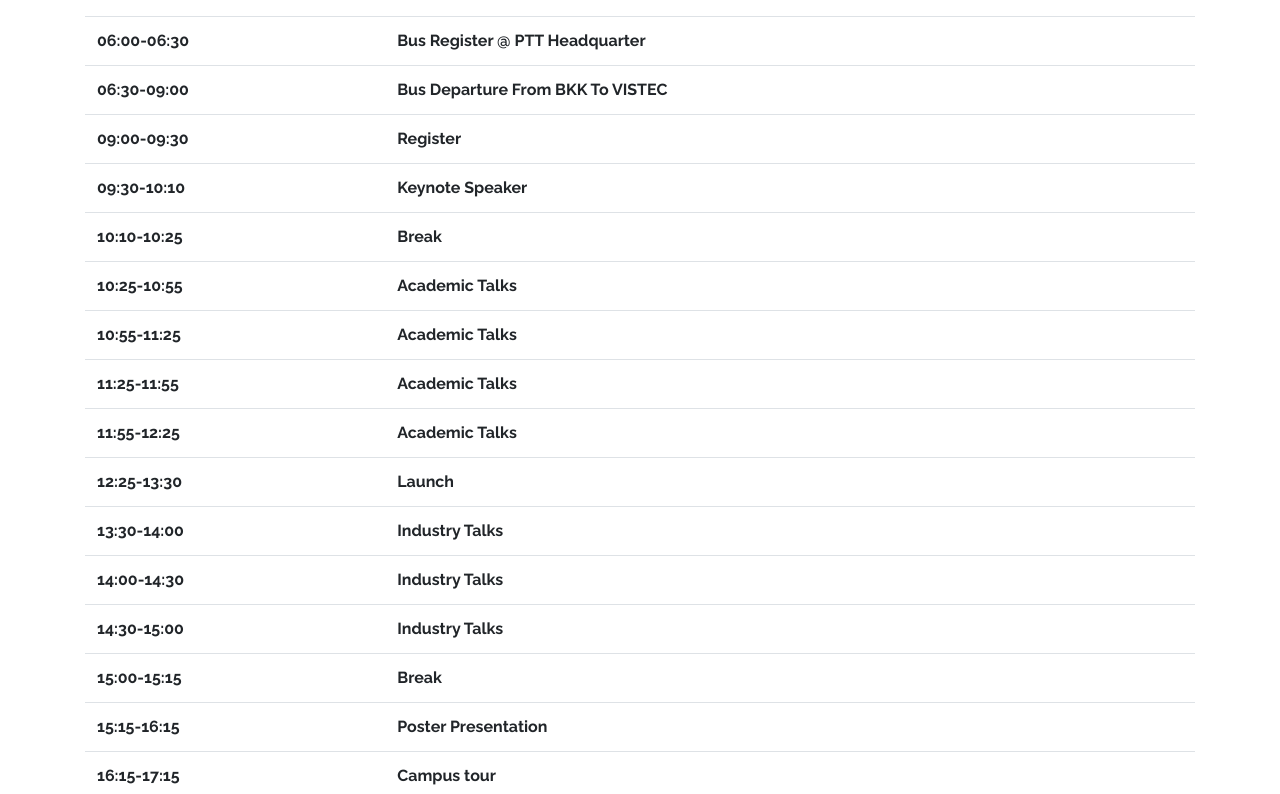
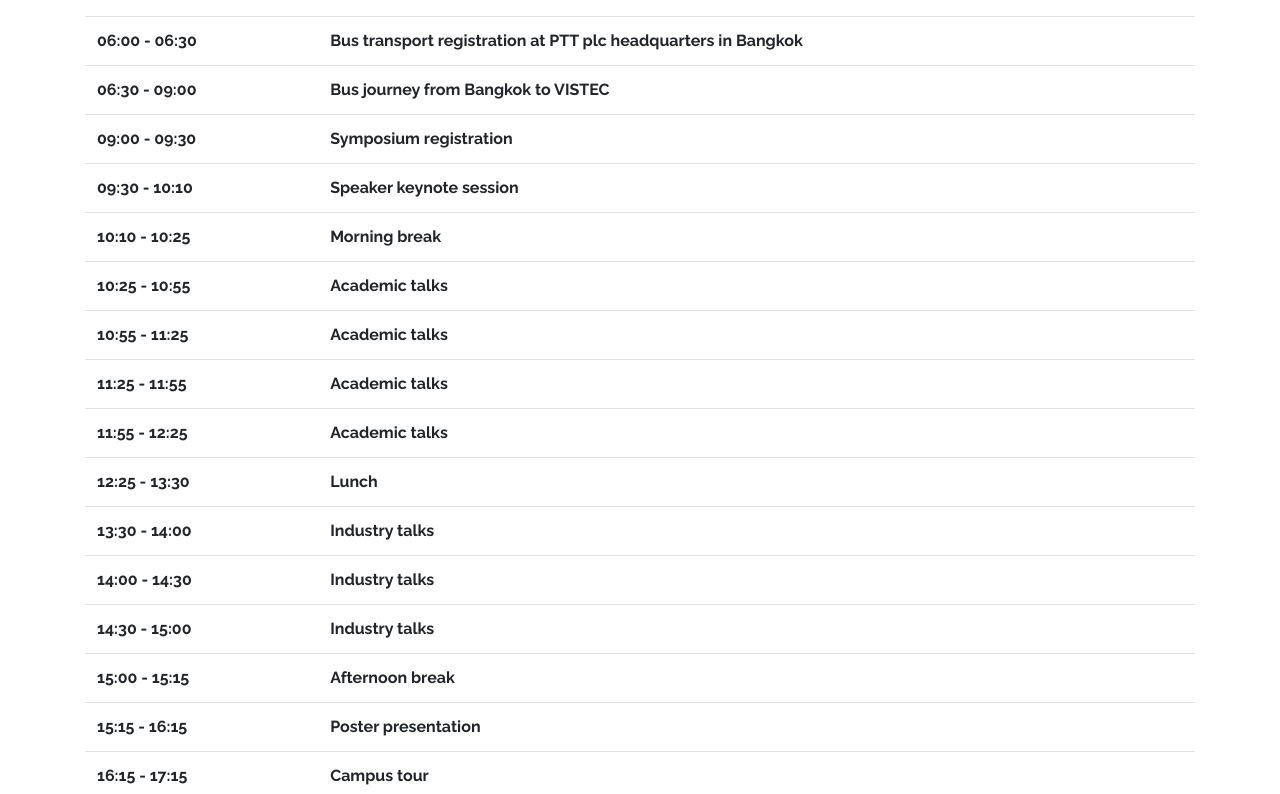
Before and after one commit to ist-fr/2019, a Vue app: page / in a window 1280 px wide. Shown: the part 2426-3220 px from the top of the page. Built offline with nearby package versions, Linux system fonts and the light colour scheme; what vue-scrollactive, vuetable-2 would draw is missing.

Commit message:
Update program

```diff
--- a/src/components/Home/Program.vue
+++ b/src/components/Home/Program.vue
@@ -10,80 +10,80 @@
                 <th>Event</th>
               </tr>
               <tr>
-                <td>06:00-06:30</td>
-                <td>Bus Register @ PTT Headquarter</td>
+                <td>06:00 - 06:30</td>
+                <td>Bus transport registration at PTT plc headquarters in Bangkok</td>
               </tr>
               <tr>
-                <td>06:30-09:00</td>
-                <td>Bus Departure From BKK To VISTEC</td>
+                <td>06:30 - 09:00</td>
+                <td>Bus journey from Bangkok to VISTEC</td>
               </tr>
               <tr>
-                <td>09:00-09:30</td>
-                <td>Register</td>
+                <td>09:00 - 09:30</td>
+                <td>Symposium registration</td>
               </tr>
               <tr>
-                <td>09:30-10:10</td>
-                <td>Keynote Speaker</td>
+                <td>09:30 - 10:10</td>
+                <td>Speaker keynote session</td>
               </tr>
               <tr>
-                <td>10:10-10:25</td>
-                <td>Break</td>
+                <td>10:10 - 10:25</td>
+                <td>Morning break</td>
               </tr>
               <tr>
-                <td>10:25-10:55</td>
-                <td>Academic Talks</td>
+                <td>10:25 - 10:55</td>
+                <td>Academic talks</td>
               </tr>
               <tr>
-                <td>10:55-11:25</td>
-                <td>Academic Talks</td>
+                <td>10:55 - 11:25</td>
+                <td>Academic talks</td>
               </tr>
               <tr>
-                <td>11:25-11:55</td>
-                <td>Academic Talks</td>
+                <td>11:25 - 11:55</td>
+                <td>Academic talks</td>
               </tr>
               <tr>
-                <td>11:55-12:25</td>
-                <td>Academic Talks</td>
+                <td>11:55 - 12:25</td>
+                <td>Academic talks</td>
               </tr>
               <tr>
-                <td>12:25-13:30</td>
-                <td>Launch</td>
+                <td>12:25 - 13:30</td>
+                <td>Lunch</td>
               </tr>
               <tr>
-                <td>13:30-14:00</td>
-                <td>Industry Talks</td>
+                <td>13:30 - 14:00</td>
+                <td>Industry talks</td>
               </tr>
               <tr>
-                <td>14:00-14:30</td>
-                <td>Industry Talks</td>
+                <td>14:00 - 14:30</td>
+                <td>Industry talks</td>
               </tr>
               <tr>
-                <td>14:30-15:00</td>
-                <td>Industry Talks</td>
+                <td>14:30 - 15:00</td>
+                <td>Industry talks</td>
               </tr>
               <tr>
-                <td>15:00-15:15</td>
-                <td>Break</td>
+                <td>15:00 - 15:15</td>
+                <td>Afternoon break</td>
               </tr>
               <tr>
-                <td>15:15-16:15</td>
-                <td>Poster Presentation</td>
+                <td>15:15 - 16:15</td>
+                <td>Poster presentation</td>
               </tr>
               <tr>
-                <td>16:15-17:15</td>
+                <td>16:15 - 17:15</td>
                 <td>Campus tour</td>
               </tr>
               <tr>
-                <td>17:15-17:30</td>
-                <td>Poster Session and Poster Award Ceremony</td>
+                <td>17:15 - 17:30</td>
+                <td>Poster session and prize giving</td>
               </tr>
               <tr>
-                <td>17:30-18:15</td>
+                <td>17:30 - 18:15</td>
                 <td>Dinner</td>
               </tr>
               <tr>
                 <td>18:15 onwards</td>
-                <td>Bus From VISTEC To BKK</td>
+                <td>Bus journey from VISTEC back to Bangkok</td>
               </tr>
           </table>
         </div>
```
